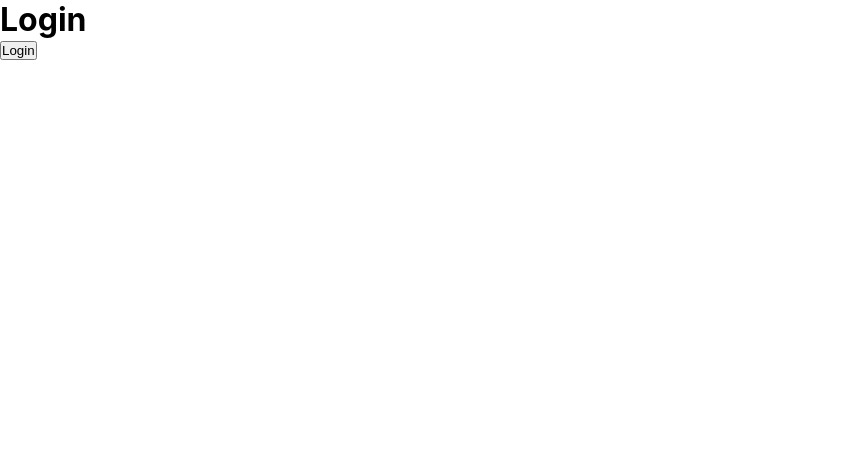
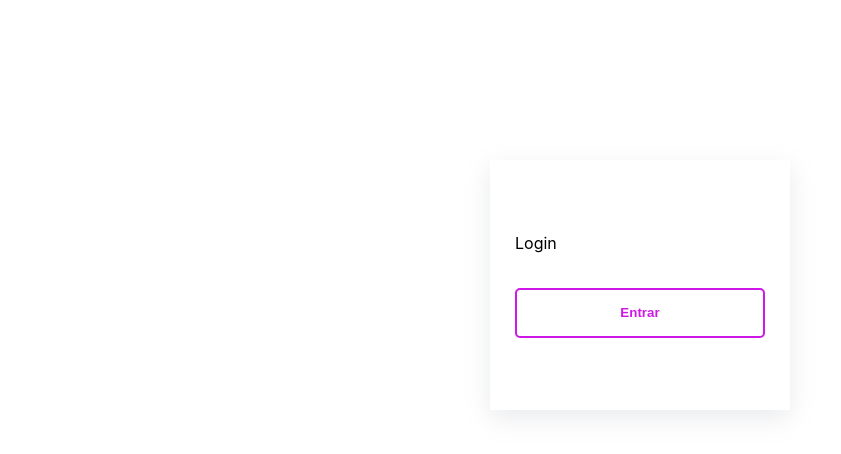
Before and after one commit to railsonrodrigues/react-salary, a React (Create React App) app: page /login in a window 1280 px wide. Shown: the top 454 px of the page, without its empty margins (0-841 px from the left). Built offline with nearby package versions, Linux system fonts and the light colour scheme.

Commit message:
add useHistory to button login

```diff
--- a/src/components/Button/Button.jsx
+++ b/src/components/Button/Button.jsx
@@ -18,7 +18,10 @@ const ButtonStyle = styled.button`
   }
 `;
 
-export default function Button({ value }) {
+export default function Button({ onClick = null, value }) {
+  if (onClick) {
+    return <ButtonStyle onClick={onClick}>{value}</ButtonStyle>
+  }
   return <ButtonStyle>{value}</ButtonStyle>;
 }
 
--- a/src/pages/Login/Login.jsx
+++ b/src/pages/Login/Login.jsx
@@ -1,10 +1,37 @@
-import React from 'react';
+import React from "react";
+import Button from "./../../components/Button/Button";
+import styled from 'styled-components';
+import { useHistory } from 'react-router-dom';
 
-export default function Login () {
+const BoxWrapper = styled.div`
+  position: absolute;
+  top: 20%;
+  width: 300px;
+  height: 250px;
+  display: flex;
+  flex-direction: column;
+  justify-content: center;
+  gap: 35px;
+  transform: translateY(-50%);
+  left: 50%;
+  transform: translateX(-50%);
+  box-shadow: rgba(149, 157, 165, 0.2) 0px 8px 24px;
+  padding: 15px 25px;
+`;
+
+export default function Login() {
+  const history = useHistory();
+
+  const handleLogin = () => {
+    history.push('/home')
+  }
+
   return (
     <>
-      <h1>Login</h1>
-      <button>Login</button>
+      <BoxWrapper>
+        <label>Login</label>
+        <Button onClick={handleLogin} value="Entrar" />
+      </BoxWrapper>
     </>
-  )
+  );
 }
```
